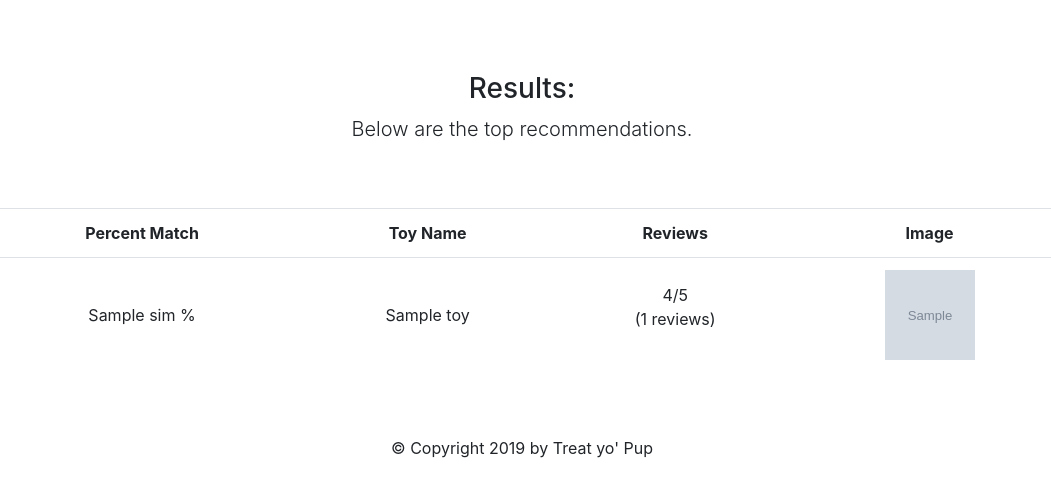
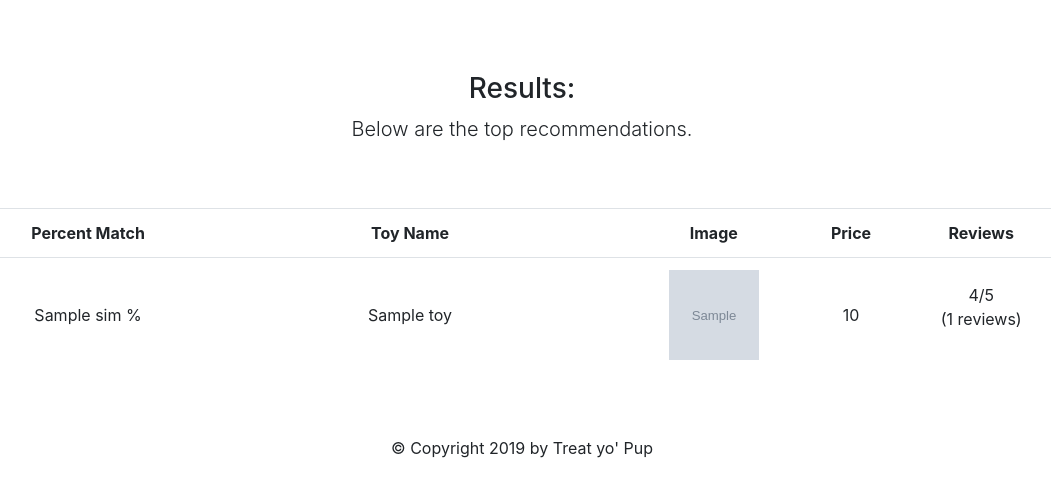
Before and after one commit to tykelley/treat-yo-pup, a Flask app: template templates/toys.html in a window 1280 px wide. Shown: the part 56-553 px from the top of the page, without its empty margins (118-1169 px from the left). Run offline with Flask 2, Linux system fonts and the light colour scheme; the template is opened without the code that fills it: most values are stand-ins (such as "Sample title", 1, 10 or a date in 2020); grey boxes marked "Sample" are stand-in pictures; parts of the project's set-up code (start-up, migrations or seed data) failed here and were passed over; some libraries are stand-ins or nearby versions.

Commit message:
Added price column

```diff
--- a/templates/toys.html
+++ b/templates/toys.html
@@ -14,17 +14,19 @@
             <tr>
                 <th>Percent Match</th>
                 <th>Toy Name</th>
+                <th>Image</th>
+                <th>Price</th>
                 <th>Reviews</th>
-                <th>Image</th>
             </tr>
             {% for toy in toys %}
             <tr>
                 <td style="vertical-align: middle">{{ toy['sim'] }} %</td>
-                <td style="vertical-align: middle">{{ toy['name']}}</td>
+                <td style="vertical-align: middle; width: 40%">{{ toy['name']}}</td>
+                <td style="vertical-align: middle"><a href="{{ toy['url'] }}"><img src="{{ toy['image'] }}" height="90" width="90"></a></td>
+                <td style="vertical-align: middle">{{ toy['price'] }}</td>
                 <td style="vertical-align: middle">
                     <p>{{toy['stars']}}/5 <br> ({{toy['n_reviews']}} reviews)</p>
                 </td>
-                <td style="vertical-align: middle"><a href="{{ toy['url'] }}"><img src="{{ toy['image'] }}" height="90" width="90"></a></td>
             </tr>
             {% endfor %}
         </table>
--- a/views.py
+++ b/views.py
@@ -19,7 +19,7 @@ from sqlalchemy import create_engine
 ITEM_ALPHA = 1e-6
 NUM_COMPONENTS = 30
 NUM_EPOCHS = 10
-NUM_THREADS = cpu_count() // 2
+NUM_THREADS = cpu_count()
 
 
 def clean_input(text, bigrams, trigrams):
@@ -61,7 +61,7 @@ def content_recommendation(text, df, model):
         df['sims'] = cosine_similarity(user_wv.reshape(1, -1), review_wv)[0]
     except ValueError:
         return None
-    results = (df.loc[:, ['sims', 'name', 'image', 'url', 'toy_id', 'avg_rating', 'reviews']]
+    results = (df.loc[:, ['sims', 'name', 'image', 'url', 'toy_id', 'avg_rating', 'reviews', 'price']]
                  .sort_values("sims", ascending=False)
                  .drop_duplicates(subset='toy_id'))
     return results
@@ -108,7 +108,7 @@ df = pd.read_sql_query(
     SELECT title, review, rating, reviews.user_id, reviews.toy_id,
            toys.name AS toy, tokens.trigrams AS tokens, product_info.name,
            product_info.image, product_info.url, product_info.avg_rating,
-           product_info.reviews
+           product_info.reviews, product_info.price
     FROM final_reviews AS reviews
     JOIN toys ON reviews.toy_id = toys.id
     JOIN tokens ON reviews.review_id = tokens.review_id
@@ -168,13 +168,15 @@ def recommendations(df=df, model=w2vModel, interactions=uim):
     joined = joined.sort_values("avg", ascending=False).head(10)
     toys = []
     base_url = "https://www.chewy.com/"
-    for row in joined.loc[:, ['avg', 'name', 'image', 'url', 'avg_rating', 'reviews']].values:
-        toys.append(dict(sim=np.round(row[0] * 100, 2),
+    table_cols = ['avg', 'name', 'image', 'url', 'avg_rating', 'reviews', 'price']
+    for row in joined.loc[:, table_cols].values:
+        toys.append(dict(sim=np.round(row[0] * 100, 1),
                          name=row[1],
-                         image="https://" + row[2],
+                         image=row[2],
                          url=base_url + row[3],
                          stars=np.round(row[4], 1),
-                         n_reviews=row[5]))
+                         n_reviews=row[5],
+                         price=row[6]))
     return render_template("toys.html", toys=toys)
 
 
```
